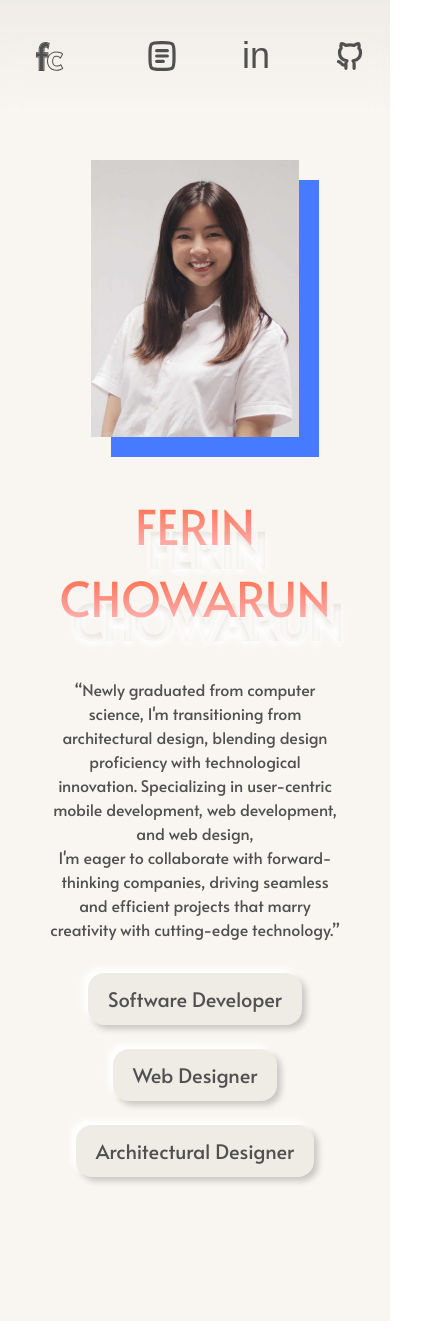
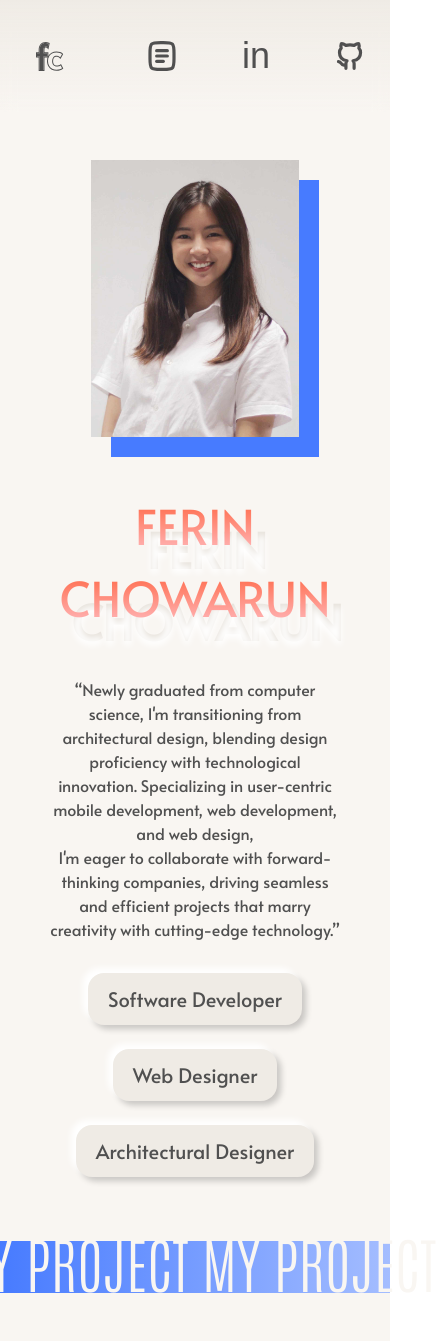
Before and after one commit to nrrri/ferin-portfolio, a React (Vite) app: page / in a window 390 px wide. Shown: the whole page, 436 px wide, since content can reach past the window. Built offline with nearby package versions, Linux system fonts and the light colour scheme; a web font is replaced by a local one.

Commit message:
fix: layout

```diff
--- a/src/App.tsx
+++ b/src/App.tsx
@@ -6,12 +6,12 @@ import WebDevProject from './components/WebDevProject'
 function App() {
 
   return (
-    <div className='flex flex-col bg-bgday100 text-grey400 h-full'>
+    <div className='flex flex-col bg-bgday100 text-grey400 h-full pb-12'>
     {/* <div className='bg-bgday100 text-grey400 w-screen'> */}
         <NavBar />
 
         <Cover />
-        {/* <Banner text='My Project '/> */}
+        <Banner text='My Project '/>
         {/* <WebDevProject /> */}
 
     {/* </div> */}
--- a/src/components/Banner.tsx
+++ b/src/components/Banner.tsx
@@ -1,4 +1,4 @@
-import React, { useState, useEffect, useRef } from "react";
+import { useState, useEffect, useRef } from "react";
 
 const Banner = ({ text }: { text: string }) => {
     const [repeatCount, setRepeatCount] = useState(1);
@@ -13,8 +13,8 @@ const Banner = ({ text }: { text: string }) => {
     }, [text]);
 
     return (
-        <div ref={containerRef} className="flex items-center justify-center relative h-[110px] bg-gradient-to-r from-secondary200 to-secondary100 ">
-            <span ref={textRef} className="flex text-6xl lg:text-9xl text-bgday100 leading-none uppercase font-antonio banner space-x-24 text-nowrap" >
+        <div ref={containerRef} className="flex items-center justify-center relative h-[52px] md:h-[110px] bg-gradient-to-r from-secondary200 to-secondary100 ">
+            <span ref={textRef} className="flex text-6xl md:text-9xl text-bgday100 leading-none uppercase font-antonio banner space-x-24 text-nowrap" >
                 {text.repeat(repeatCount)}
             </span>
         </div >
--- a/src/components/Cover.tsx
+++ b/src/components/Cover.tsx
@@ -7,8 +7,8 @@ function Cover() {
         lname: 'Chowarun'
     }
 
-    return <div className="items-center text-grey400 mb-24 xl:my-36">
-        <div className="flex flex-col-reverse xl:flex-row items-center justify-center xl:p-auto py-12 gap-16 xl:gap-32">
+    return <div className="items-center text-grey400 mb-16 sm:mb-24 xl:my-36">
+        <div className="flex flex-col-reverse xl:flex-row items-center justify-center xl:p-auto pt-12 gap-16 xl:gap-32">
             {/* my info */}
             <section className="flex flex-col justify-center max-w-[720px] gap-8">
                 {/* my name */}
```
